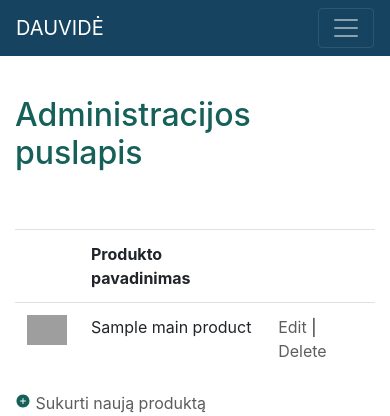
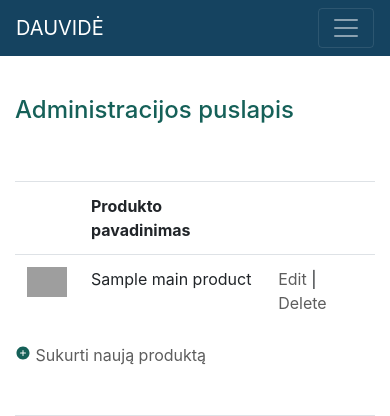
Before and after one commit to RedaDaug/dauvide, a Symfony app: template templates/admin/index.html.twig in a window 390 px wide. Shown: the top 416 px of the page. Run offline with Twig, Linux system fonts and the light colour scheme; the template is opened without the code that fills it: most values are stand-ins (such as "Sample title", 1, 10 or a date in 2020); some libraries are stand-ins or nearby versions; grey boxes are pictures that could not be loaded.

Commit message:
1.5 rem for h2 small view

```diff
--- a/public/style.css
+++ b/public/style.css
@@ -13,6 +13,9 @@ a {
 
 h2 {
   color: #156058 !important; }
+  @media (max-width: 420px) {
+    h2 {
+      font-size: 1.5rem; } }
 
 h3 {
   color: #154360 !important;
--- a/sass/main.scss
+++ b/sass/main.scss
@@ -50,6 +50,11 @@ a{
 
 h2 {
   color: $color-secondary !important;
+
+  @include for-small-phone-only {
+    font-size: 1.5rem;
+  }
+
 }
 
 h3 {
```
